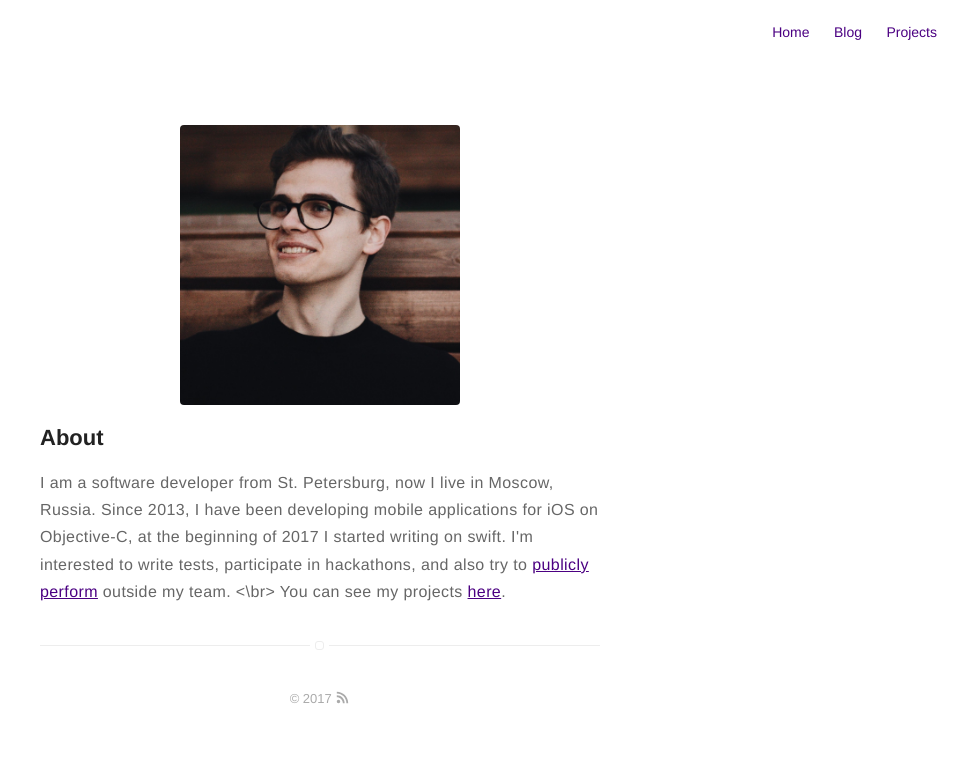
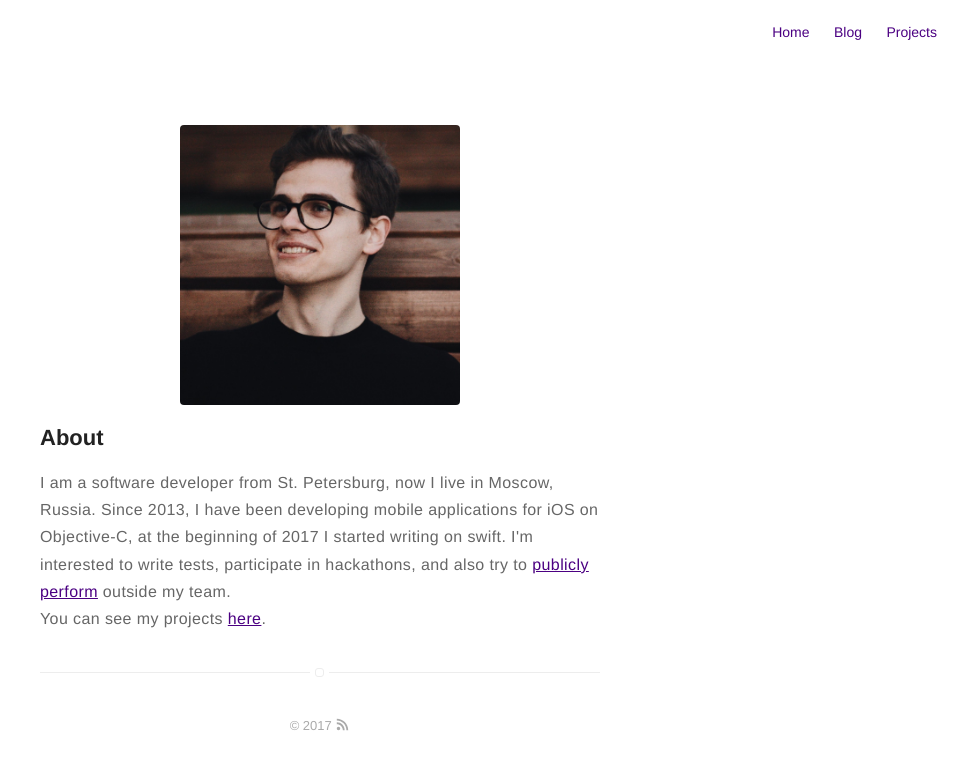
Before and after one commit to khomTima/khomtima.github.io, a Jekyll site: the page built from about.md, in a window 1280 px wide. Shown: the top 770 px of the page, without its empty margins (320-1280 px from the left). Built offline with Jekyll 4.4.1, drawn with Linux system fonts in a browser that asks for light colours.

Commit message:
Update config

```diff
--- a/about.md
+++ b/about.md
@@ -7,6 +7,6 @@ layout: page
 <h2>About</h2>
 
 <p>I am a software developer from St. Petersburg, now I live in Moscow, Russia. Since 2013, I have been developing mobile applications for iOS on Objective-C, at the beginning of 2017 I  started writing on swift. I'm interested to write tests, participate in hackathons, and also try to <a href='http://khomutnikov.com/vision/'>publicly perform</a> outside my team.
-<\br>
+<br/>
 You can see my projects <a href='http://khomutnikov.com/projects/'>here</a>.
 </p>
```
